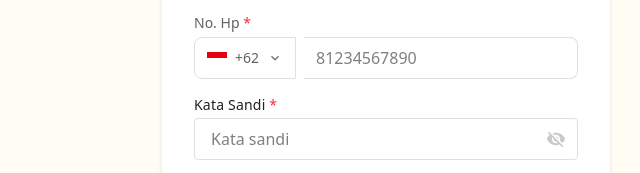
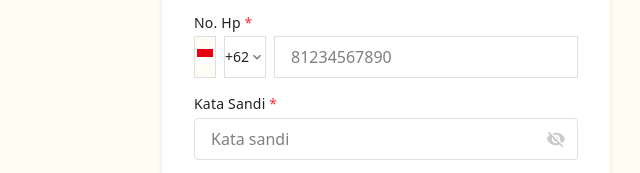
Before and after one commit to Geoffrry/videobelajar, a website: page src/pages/register.html in a window 1280 px wide. Shown: the part 407-580 px from the top of the page, 254-894 px from the left. Drawn offline with Linux system fonts and the light colour scheme.

Commit message:
Fix the background of no hp in register page

```diff
--- a/src/pages/register.html
+++ b/src/pages/register.html
@@ -50,38 +50,39 @@
             />
           </div>
           <div class="mb-4">
-            <label
-              for="phone"
-              class="block text-sm font-medium text-gray-700 mb-1"
-            >
+            <label class="block body-small mb-1">
               No. Hp <span class="text-red-500">*</span>
             </label>
 
             <div class="flex gap-2">
-              <!-- Country code and flag section -->
+              <!-- Flag (gray bg) -->
               <div
-                class="flex items-center space-x-2 px-3 py-2 border border-gray-300 rounded-l-lg bg-white"
+                class="flex items-center bg-[var(--color-other-background)] border border-gray-300 border-r-0 rounded-l px-2 py-2"
               >
                 <img
                   src="/videobelajar/assets/images/id-flag.svg"
-                  alt="Indonesia Flag"
-                  class="w-5 h-3 object-cover"
+                  alt="ID"
+                  class="w-5 h-4"
                 />
-                <span class="text-sm text-gray-700">+62</span>
+              </div>
+
+              <!-- Code + Arrow (white bg) -->
+              <div
+                class="flex items-center bg-white border border-gray-300 border-l-0 border-r-0 px-2 py-2"
+              >
+                <span class="text-sm text-dark-primary">+62</span>
                 <img
                   src="/videobelajar/assets/images/arrow-down.svg"
-                  alt="Dropdown"
+                  alt="Arrow"
                   class="w-4 h-4 ml-2"
                 />
               </div>
 
-              <!-- Phone number input -->
+              <!-- Phone Input (white bg) -->
               <input
-                type="text"
-                id="phone"
-                name="phone"
+                type="tel"
+                class="flex-1 border border-gray-300 border-l-0 rounded-r px-4 py-2 focus:outline-none focus:ring-2 focus:ring-[var(--color-main-primary)]"
                 placeholder="81234567890"
-                class="flex-1 px-3 py-2 border-t border-b border-r border-gray-300 rounded-r-lg focus:outline-none focus:ring-2 focus:ring-blue-500"
               />
             </div>
           </div>
```
